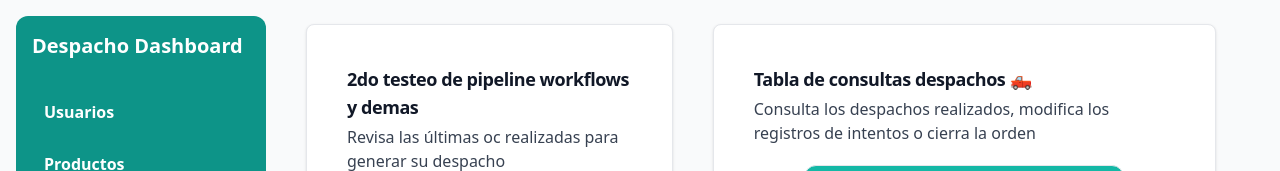
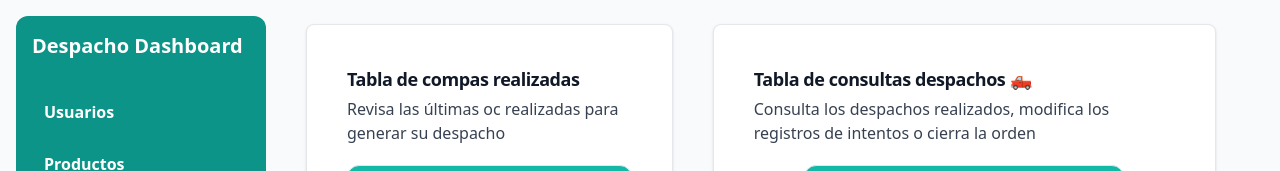
Before and after one commit to strinbur/DevOps-proyecto-semestral, a React (Vite) app in the folder front_despacho/: page / in a window 1280 px wide. Shown: the top 171 px of the page. Built offline with nearby package versions, Linux system fonts and the light colour scheme.

Commit message:
testeo 4

```diff
--- a/front_despacho/src/componentes/CrudAdmin/PruebaCards.jsx
+++ b/front_despacho/src/componentes/CrudAdmin/PruebaCards.jsx
@@ -11,7 +11,7 @@ export const PruebaCards = () => {
     <section>
       <div className="flex justify-center">
         <CardComponent
-          title="2do testeo de pipeline workflows y demas"
+          title="Tabla de compas realizadas"
           description="Revisa las últimas oc realizadas para generar su despacho"
           buttonText="Consultar"
           onClick={() => {
```
